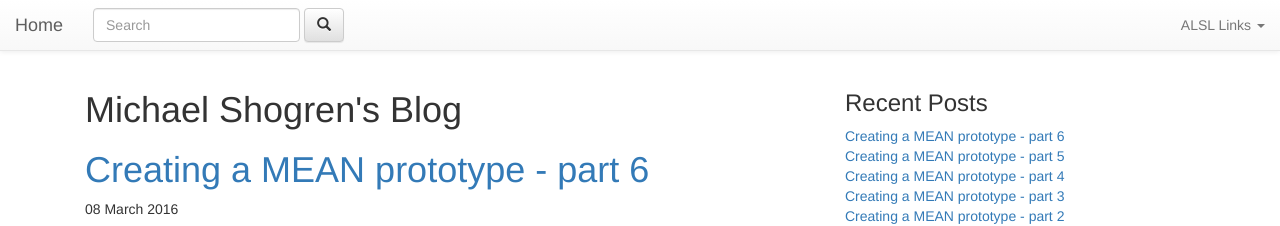
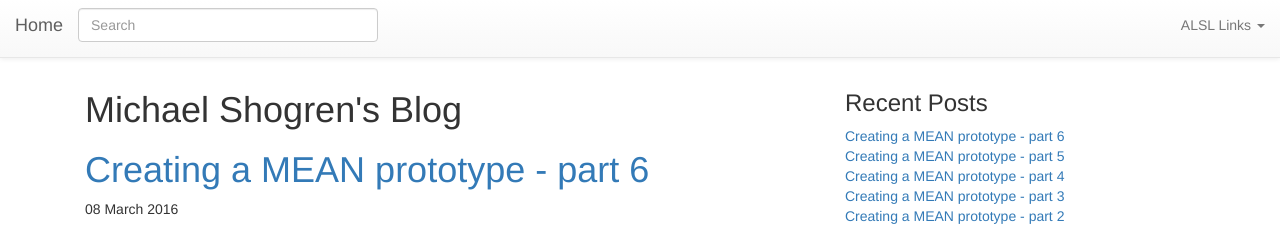
Before and after one commit to mshogren/mshogren.github.io, a Jekyll site: the page built from index.html, in a window 1280 px wide. Shown: the top 226 px of the page. Built offline with Jekyll 4.4.1, drawn with Linux system fonts in a browser that asks for light colours; nearby versions of some CDN libraries; the list of posts is cut into pages by our own code; comment, search, counter and statistics services are not loaded.

Commit message:
Fixing layout for mobile

```diff
--- a/_layouts/default.html
+++ b/_layouts/default.html
@@ -43,13 +43,10 @@
                     <span class="icon-bar"></span>
                 </button>
                 <a class="navbar-brand" href="/">Home</a>
-                <form action="get" id="search-form" class="navbar-form navbar-left" role="search">
+                <form action="get" id="search-form" role="search">
                     <div class="form-group">
                         <input id="search-input" type="text" class="form-control" placeholder="Search">
                     </div>
-                    <button type="submit" class="btn btn-default" aria-label="Search">
-                        <span class="glyphicon glyphicon-search" aria-hidden="true"></span>
-                    </button>
                 </form>
             </div>
 
--- a/css/main.scss
+++ b/css/main.scss
@@ -10,3 +10,15 @@
   height: auto;
   display: block;
 }
+
+#search-form {
+  width: 300px;
+  float: left;
+  padding-top: 8px;
+}
+
+@media (max-width: 767px) {
+  #search-form {
+    width: 50%;
+  }
+}
```
